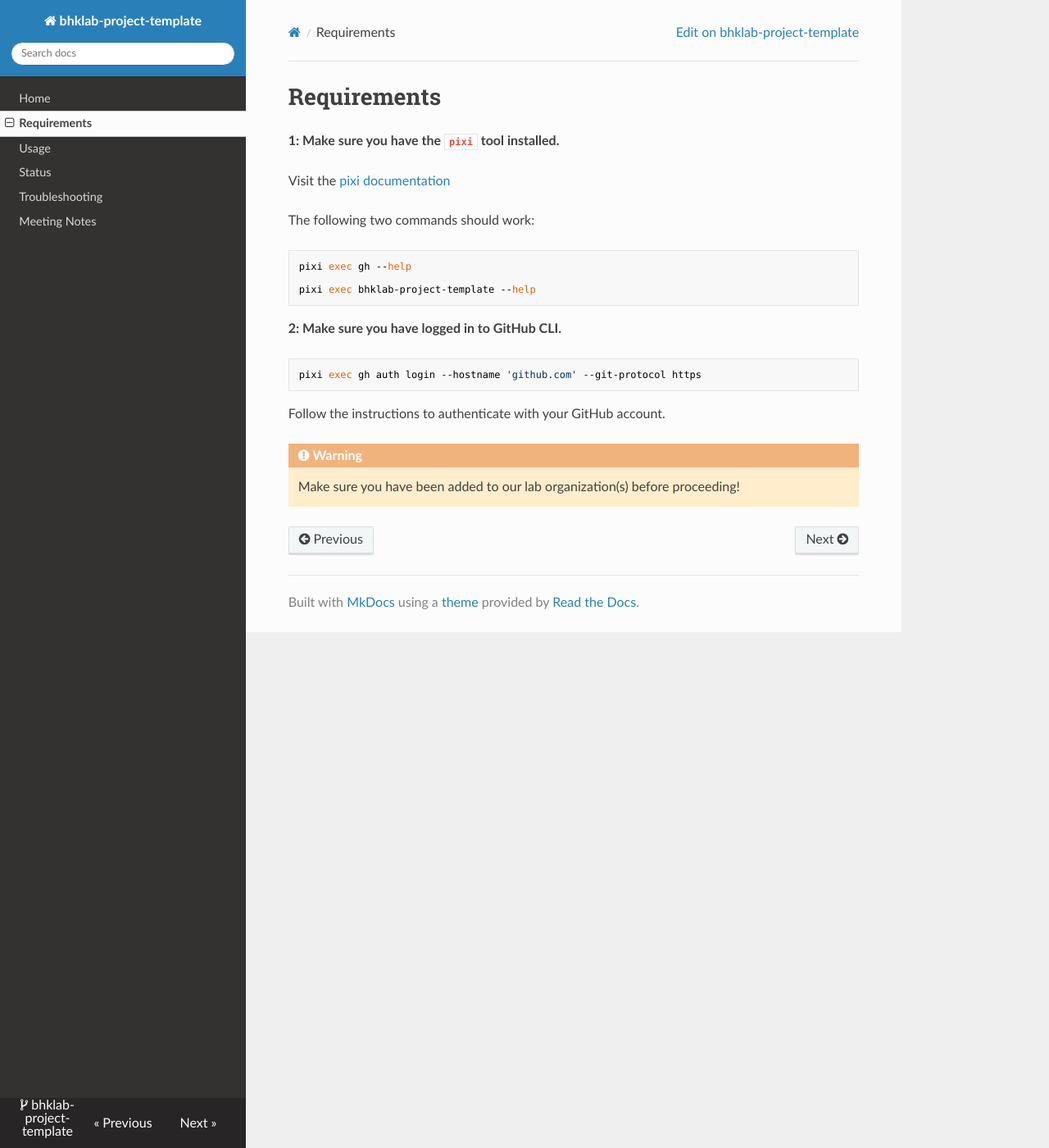
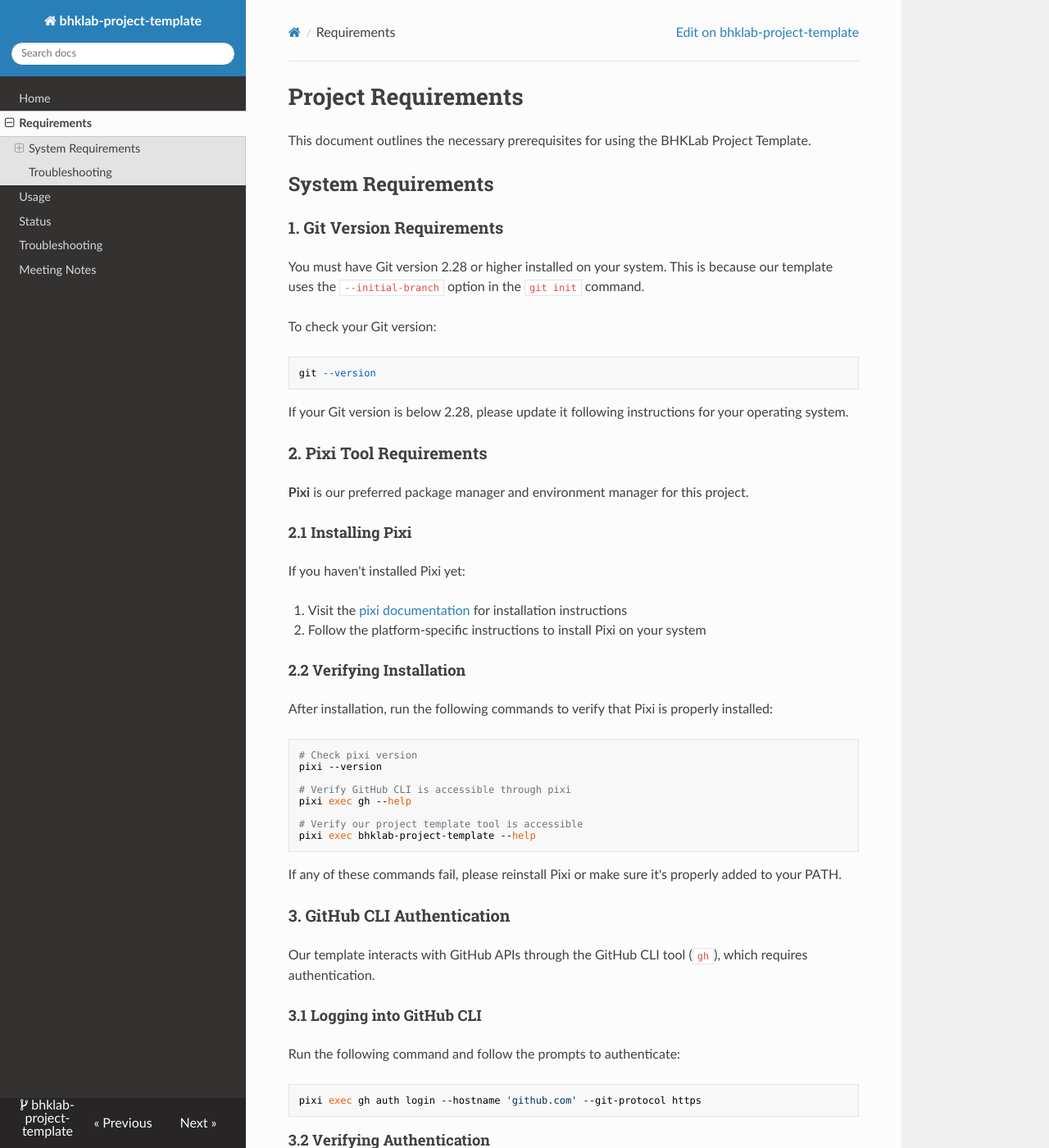
Before and after one commit to bhklab/bhklab-project-template, an MkDocs documentation site: the page built from docs/requirements.md, in a window 1280 px wide and 1400 px high. Shown: the whole window at 82% size. Built offline with MkDocs 1.6.1, drawn with Linux system fonts in a browser that asks for light colours; nearby versions of some CDN libraries; some of the changed text lies outside the part shown.

Commit message:
docs: update project requirements documentation for clarity and completeness

````diff
--- a/docs/requirements.md
+++ b/docs/requirements.md
@@ -1,28 +1,84 @@
 
-# Requirements
+# Project Requirements
 
-**1: Make sure you have the `pixi` tool installed.**
+This document outlines the necessary prerequisites for using the BHKLab Project Template.
 
-Visit the [pixi documentation](https://pixi.sh)
+## System Requirements
 
-The following two commands should work:
+### 1. Git Version Requirements
+
+You must have Git version 2.28 or higher installed on your system. This is because our template uses
+the `--initial-branch` option in the `git init` command.
+
+To check your Git version:
 
 ```console
+git --version
+```
+
+If your Git version is below 2.28, please update it following instructions for your operating system.
+
+### 2. Pixi Tool Requirements
+
+**Pixi** is our preferred package manager and environment manager for this project.
+
+#### 2.1 Installing Pixi
+
+If you haven't installed Pixi yet:
+
+1. Visit the [pixi documentation](https://pixi.sh) for installation instructions
+2. Follow the platform-specific instructions to install Pixi on your system
+
+#### 2.2 Verifying Installation
+
+After installation, run the following commands to verify that Pixi is properly installed:
+
+```console
+# Check pixi version
+pixi --version
+
+# Verify GitHub CLI is accessible through pixi
 pixi exec gh --help
 
+# Verify our project template tool is accessible
 pixi exec bhklab-project-template --help
 ```
 
-**2: Make sure you have logged in to GitHub CLI.**
+If any of these commands fail, please reinstall Pixi or make sure it's properly added to your PATH.
+
+### 3. GitHub CLI Authentication
+
+Our template interacts with GitHub APIs through the GitHub CLI tool (`gh`), which requires
+authentication.
+
+#### 3.1 Logging into GitHub CLI
+
+Run the following command and follow the prompts to authenticate:
 
 ```console
 pixi exec gh auth login --hostname 'github.com' --git-protocol https
 ```
 
-Follow the instructions to authenticate with your GitHub account.
+#### 3.2 Verifying Authentication
 
-<!-- > [!WARNING]
-> Make sure you have been added to our lab organization(s) before proceeding! -->
+To verify you're properly authenticated:
 
-!!! warning "Warning"
-    Make sure you have been added to our lab organization(s) before proceeding!
+```console
+pixi exec gh auth status
+```
+
+This should show that you're logged in to GitHub.
+
+!!! warning "Organization Access"
+    Make sure you have been added to our lab organization(s) before proceeding with project creation!
+    Without proper organization access, you won't be able to create repositories in our shared spaces.
+
+## Troubleshooting
+
+If you encounter any issues setting up these requirements, please:
+
+1. Check the error messages for specific guidance
+2. Reach out to the lab's technical team if problems persist
+
+Our project template will automatically validate these requirements and provide helpful error messages
+if any prerequisites are not met.
````
